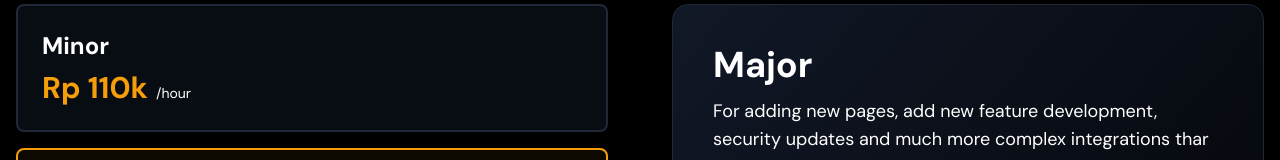
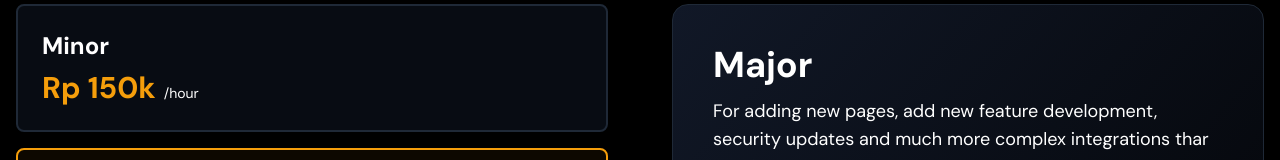
Before and after one commit to creativorium/rate-card, a Next.js app: page / in a window 1280 px wide. Shown: the part 244-404 px from the top of the page. Built offline with nearby package versions, Linux system fonts and the light colour scheme.

Commit message:
fixing dupliate import and adding footer work agreement v3

```diff
--- a/app/page.tsx
+++ b/app/page.tsx
@@ -9,7 +9,7 @@ const tiers = [
   {
     id: 'minor',
     name: 'Minor',
-    price: 'Rp 110k',
+    price: 'Rp 150k',
     unit: '/hour',
     description: 'For Minor UI tweaks and minor integrations & updates that does not consume much resources or creating a layers of complexity code',
     features: [
```
